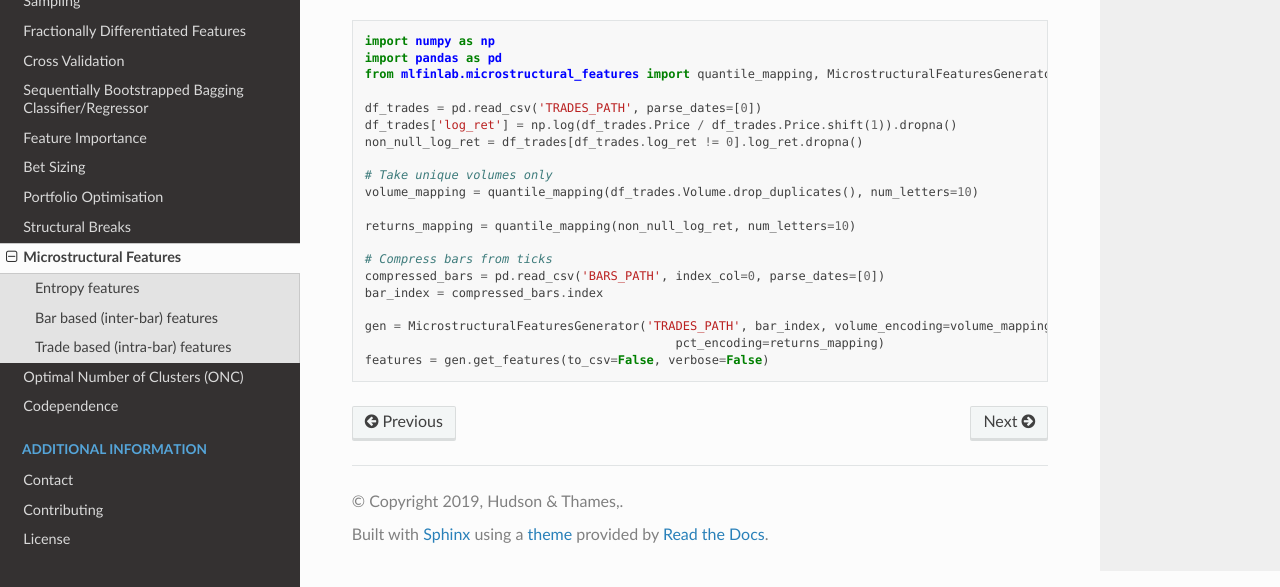
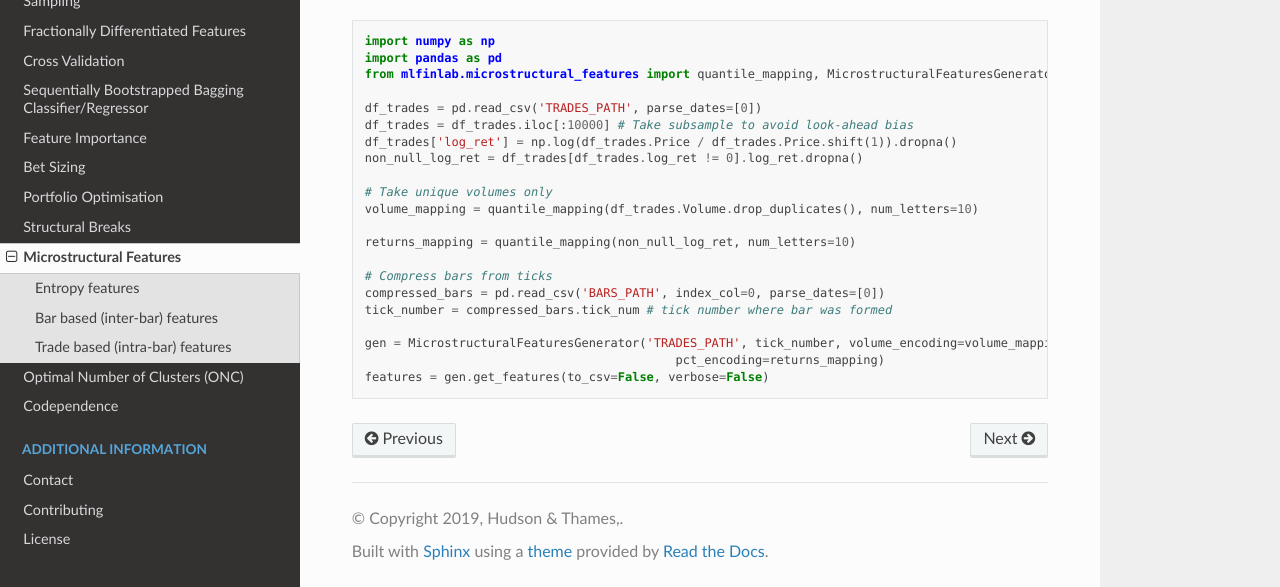
Before and after one commit to hudson-and-thames/mlfinlab, a Sphinx documentation site: the page built from docs/source/implementations/microstructural_features.rst, in a window 1280 px wide and 900 px high, scrolled down 1805 px, cut to the strip 313-900 px from the top of the window. Built offline with Sphinx 7.4.7 and the Read the Docs theme 2.0.0, drawn with Linux system fonts in a browser that asks for light colours.

Commit message:
Fix micros-features docstrings

```diff
--- a/docs/source/implementations/microstructural_features.rst
+++ b/docs/source/implementations/microstructural_features.rst
@@ -69,6 +69,7 @@ which calculates features for generated bars using trade data and bar date_time
     from mlfinlab.microstructural_features import quantile_mapping, MicrostructuralFeaturesGenerator
 
     df_trades = pd.read_csv('TRADES_PATH', parse_dates=[0])
+    df_trades = df_trades.iloc[:10000] # Take subsample to avoid look-ahead bias
     df_trades['log_ret'] = np.log(df_trades.Price / df_trades.Price.shift(1)).dropna()
     non_null_log_ret = df_trades[df_trades.log_ret != 0].log_ret.dropna()
 
@@ -79,8 +80,8 @@ which calculates features for generated bars using trade data and bar date_time
 
     # Compress bars from ticks
     compressed_bars = pd.read_csv('BARS_PATH', index_col=0, parse_dates=[0])
-    bar_index = compressed_bars.index
+    tick_number = compressed_bars.tick_num # tick number where bar was formed
 
-    gen = MicrostructuralFeaturesGenerator('TRADES_PATH', bar_index, volume_encoding=volume_mapping,
+    gen = MicrostructuralFeaturesGenerator('TRADES_PATH', tick_number, volume_encoding=volume_mapping,
                                                pct_encoding=returns_mapping)
     features = gen.get_features(to_csv=False, verbose=False)
```
